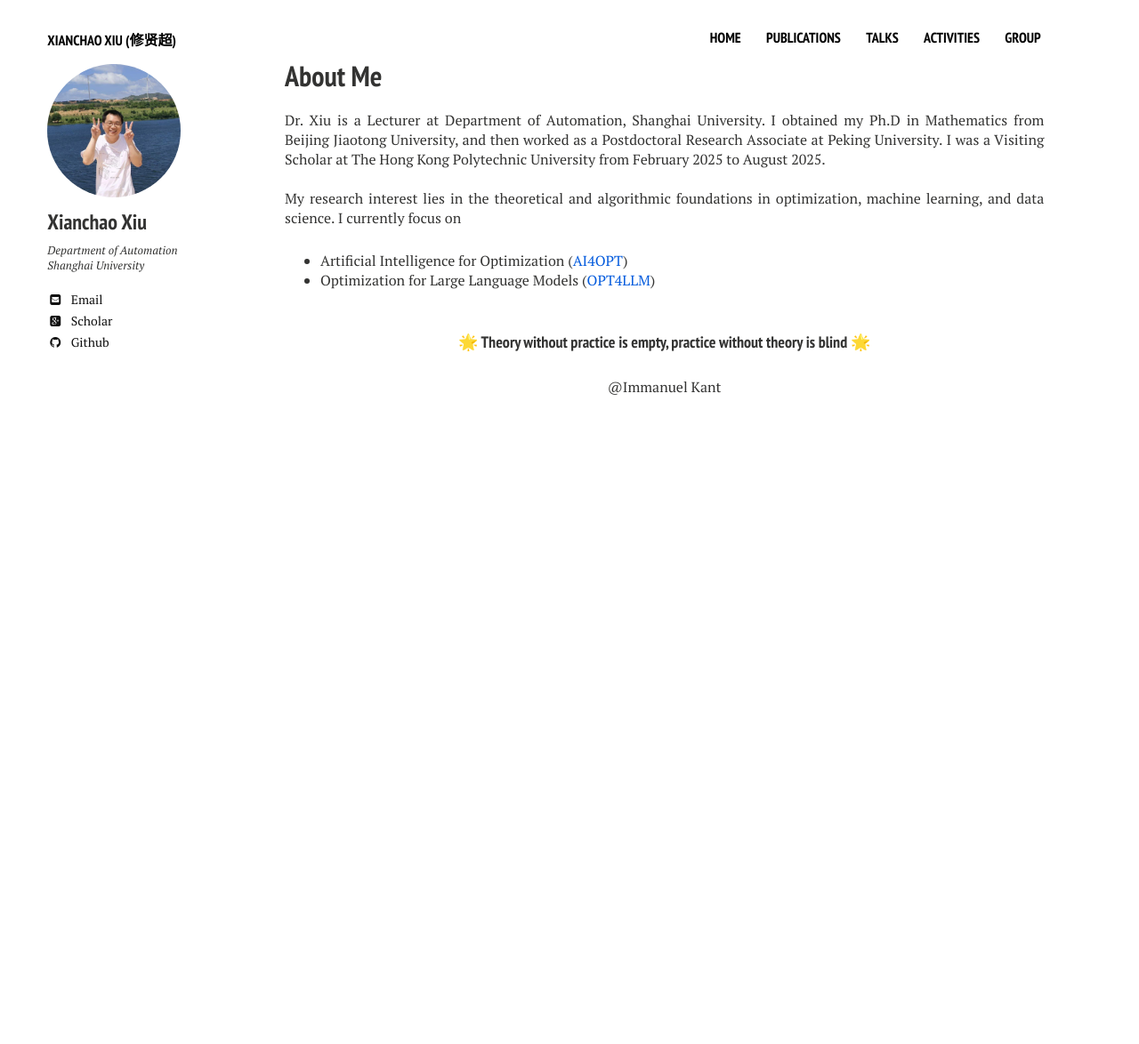
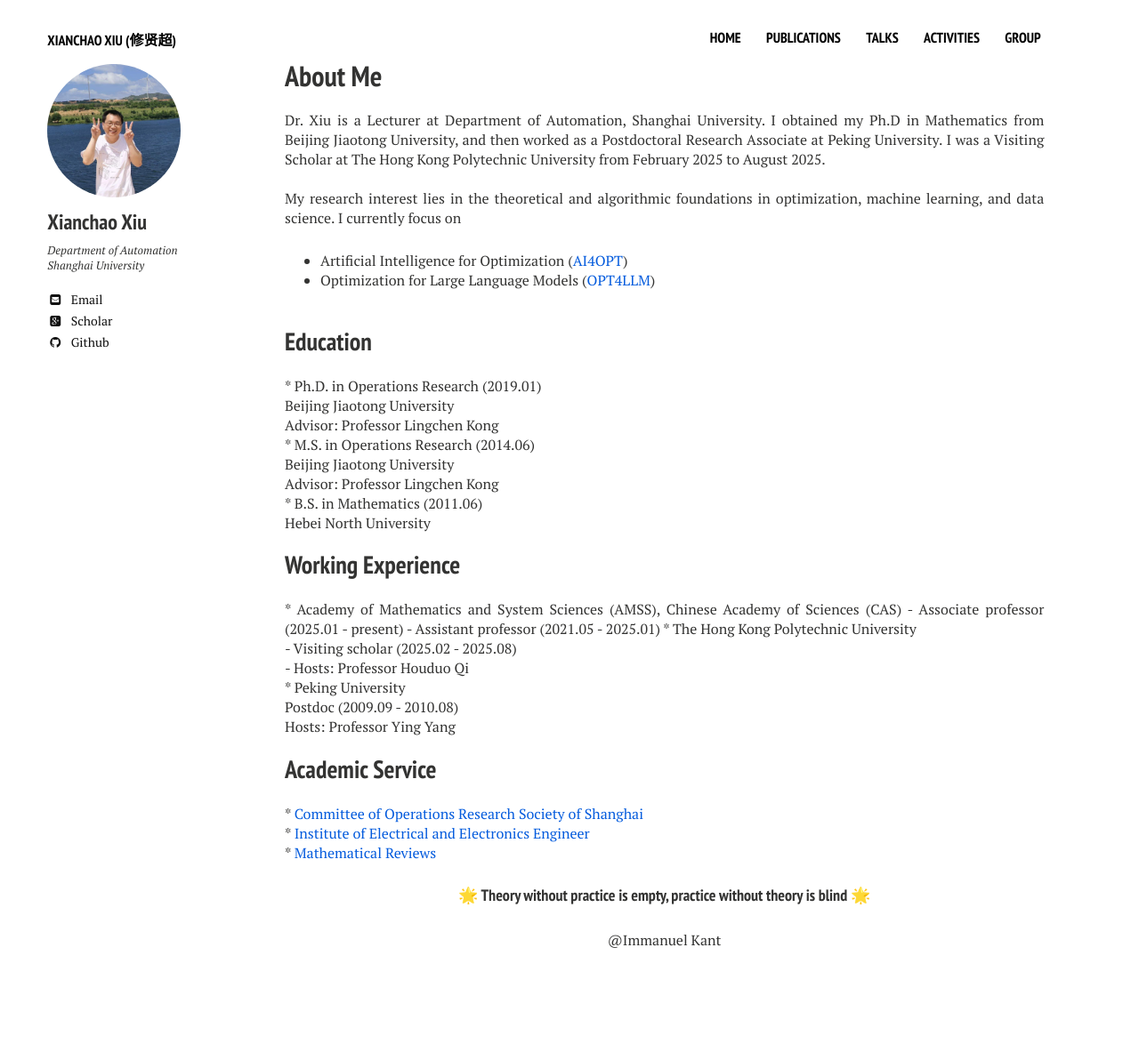
Before and after one commit to xianchaoxiu/xianchaoxiu.github.io, a Jekyll site: the page built from index.md, in a window 1280 px wide. Shown: the whole page at 89% size. Built offline with Jekyll 4.4.1, drawn with Linux system fonts in a browser that asks for light colours; nearby versions of some CDN libraries; before the commit the page ends 900 px from its top, so only the background shows below that.

Commit message:
Update home2.html

```diff
--- a/_layouts/home2.html
+++ b/_layouts/home2.html
@@ -27,6 +27,8 @@
   <div id="index">
          <h1>About Me</h1>
          <p> Dr. Xiu is a Lecturer at Department of Automation, Shanghai University.
+
+
 	 I obtained my Ph.D in Mathematics from Beijing Jiaotong University,
 	 and then worked as a Postdoctoral Research Associate at Peking University.
 	 I was a Visiting Scholar at The Hong Kong Polytechnic University from February 2025 to August 2025. <br> <br>
@@ -38,6 +40,55 @@
       <li> Artificial Intelligence for Optimization (<a href="https://github.com/xianchaoxiu/AI4OPT" class="textlink" target="_blank">AI4OPT</a>) </li>
       <li> Optimization for Large Language Models (<a href="https://github.com/xianchaoxiu/OPT4LLM" class="textlink" target="_blank">OPT4LLM</a>)  </li> <br>
     </ul>
+
+
+	    <h2>Education</h2>
+
+	  * Ph.D. in Operations Research (2019.01) <br>
+           Beijing Jiaotong University <br>
+            Advisor: Professor Lingchen Kong<br>
+
+	  * M.S. in Operations Research (2014.06) <br>
+            Beijing Jiaotong University <br>
+            Advisor: Professor Lingchen Kong<br>
+
+	 * B.S. in Mathematics (2011.06) <br>
+	  Hebei North University <br>
+
+
+	     <h2>Working Experience</h2>
+
+
+	  * Academy of Mathematics and System Sciences (AMSS), Chinese Academy of Sciences (CAS)
+          - Associate professor (2025.01 - present)
+	  - Assistant professor (2021.05 - 2025.01)
+
+
+	    * The Hong Kong Polytechnic University <br>
+            - Visiting scholar (2025.02 - 2025.08) <br>
+            - Hosts: Professor Houduo Qi<br>
+
+
+	    * Peking University <br>
+            Postdoc (2009.09 - 2010.08) <br>
+            Hosts: Professor Ying Yang<br>
+
+
+	  <h2>Academic Service</h2>
+
+
+* <a href="http://www.shorsc.org.cn/" class="textlink" target="_blank">Committee of Operations Research Society of Shanghai </a> <br>
+* <a href="https://www.ieee.org/" class="textlink" target="_blank">Institute of Electrical and Electronics Engineer </a> <br>
+* <a href="https://www.ams.org/mr-database" class="textlink" target="_blank">Mathematical Reviews</a> <br>
+
+
+
+
+
+
+
+
+
 
 
 <h4 align="center">🌟 Theory without practice is empty, practice without theory is blind 🌟</h4>
```
